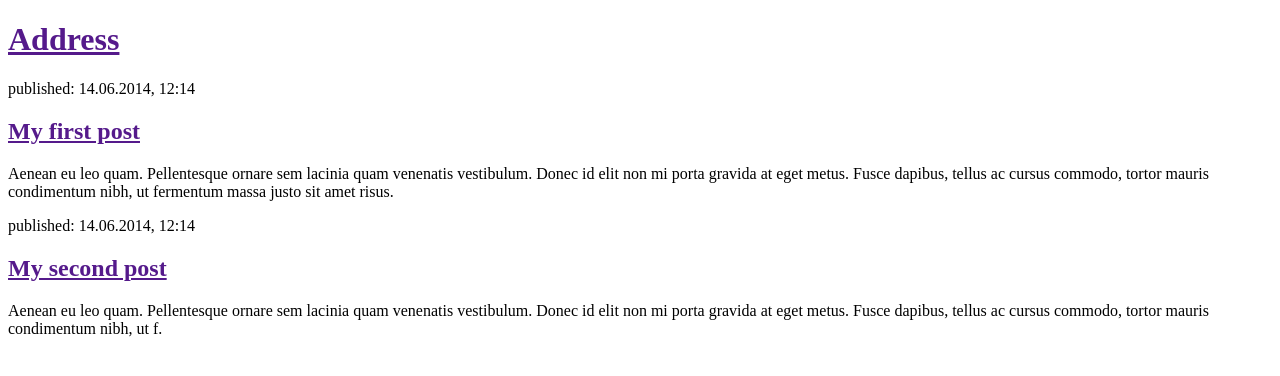
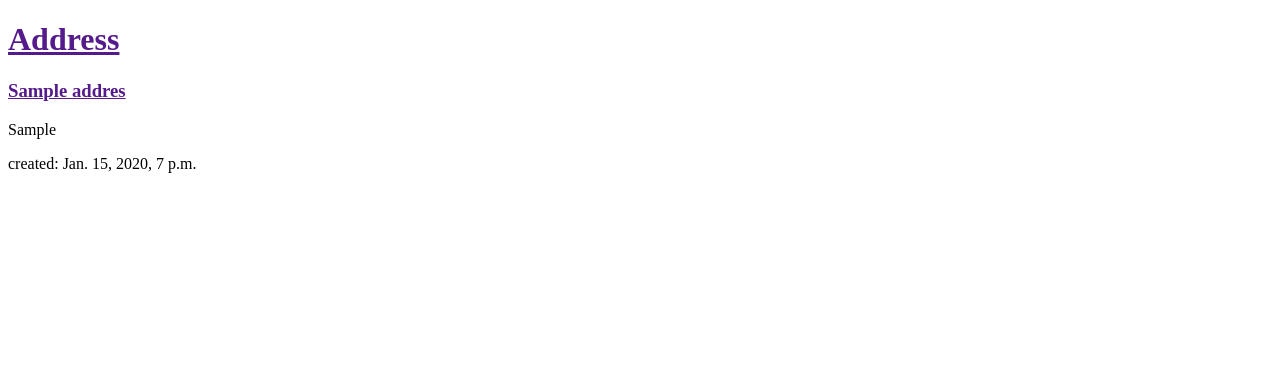
Before and after one commit to yunyeogyeong/addr, a Django app: template addr/templates/addr/addr_list.html in a window 1280 px wide. Shown: the top 376 px of the page. Run offline with Django 3.2, Linux system fonts and the light colour scheme; the template is opened without the code that fills it: values that come from a table or form of the project are taken from there, others are empty; tables that the repository leaves empty hold one stand-in row (values such as "Sample post").

Commit message:
addr_list템플릿 설정

```diff
--- a/addr/templates/addr/addr_list.html
+++ b/addr/templates/addr/addr_list.html
@@ -7,17 +7,12 @@
 <div>
     <h1><a href="">Address</a></h1>
 </div>
-
+{% for addr in addrs %}
     <div>
-            <p>published: 14.06.2014, 12:14</p>
-            <h2><a href="">My first post</a></h2>
-            <p>Aenean eu leo quam. Pellentesque ornare sem lacinia quam venenatis vestibulum. Donec id elit non mi porta gravida at eget metus. Fusce dapibus, tellus ac cursus commodo, tortor mauris condimentum nibh, ut fermentum massa justo sit amet risus.</p>
+        <h3><a href="">{{ addr.name }}</a></h3>
+        <p>{{ addr.call_1|linebreaksbr }}</p>
+        <p>created: {{ addr.created_date }}</p>
     </div>
-
-        <div>
-            <p>published: 14.06.2014, 12:14</p>
-            <h2><a href="">My second post</a></h2>
-            <p>Aenean eu leo quam. Pellentesque ornare sem lacinia quam venenatis vestibulum. Donec id elit non mi porta gravida at eget metus. Fusce dapibus, tellus ac cursus commodo, tortor mauris condimentum nibh, ut f.</p>
-        </div>
+{% endfor %}
 </body>
 </html>
--- a/addr/views.py
+++ b/addr/views.py
@@ -1,4 +1,7 @@
 from django.shortcuts import render
+from django.utils import timezone
+from .models import Address
 
 def addr_list(request):
-    return render(request, 'addr/addr_list.html', {})
+    addrs = Address.objects.filter(created_date__lte=timezone.now()).order_by('created_date')
+    return render(request, 'addr/addr_list.html', {'addrs': addrs})
```
Lines whose indentation alone changed are shown as unchanged.
